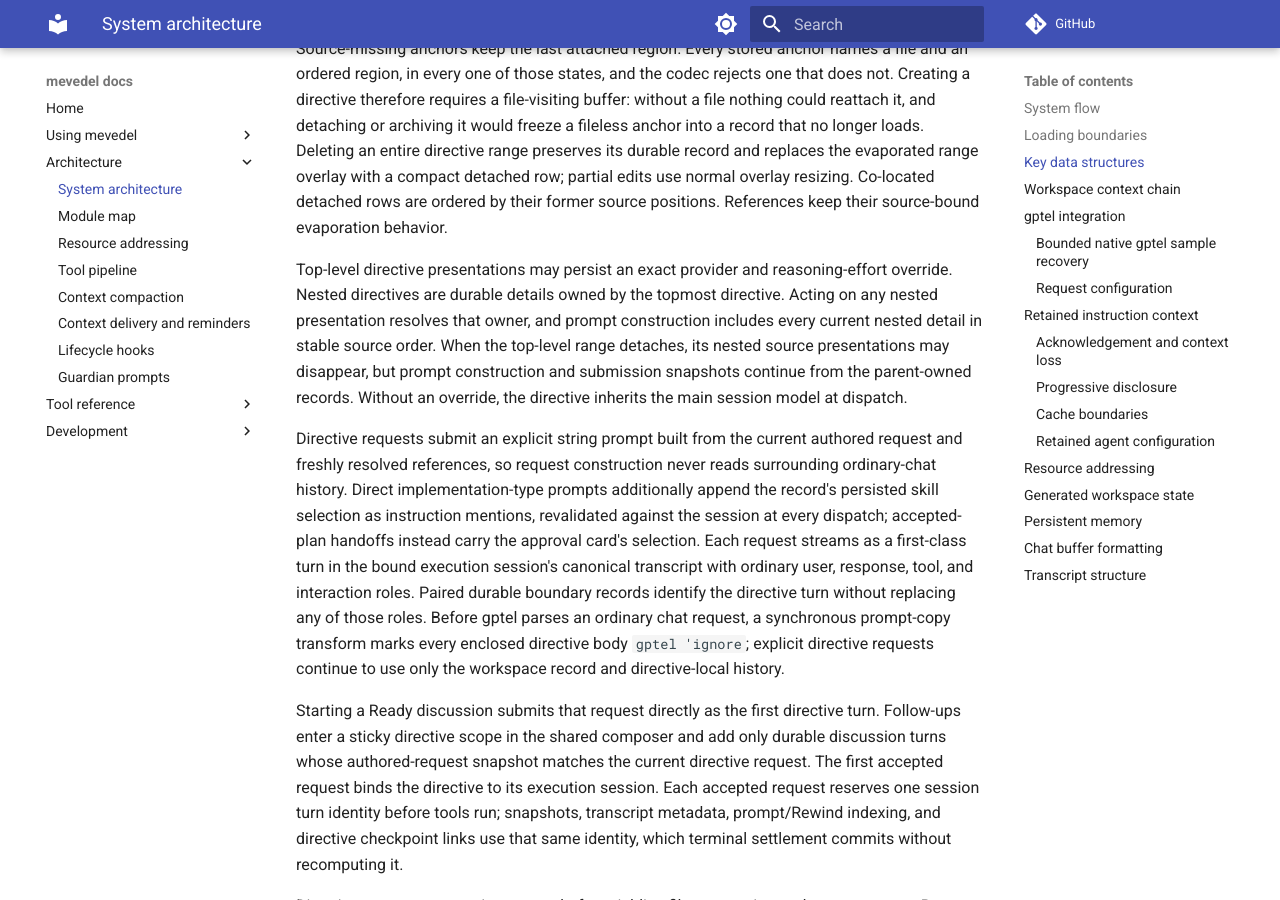
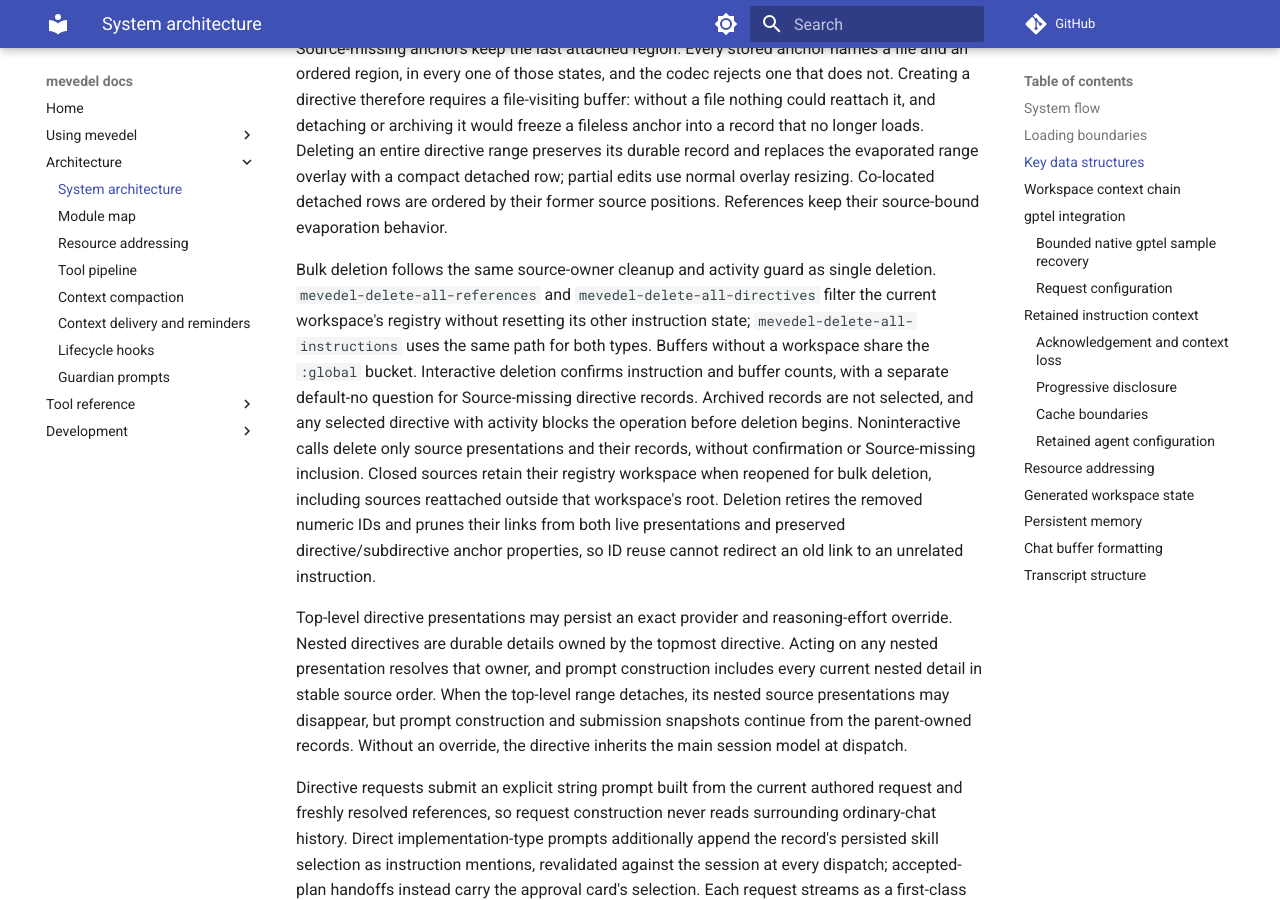
Before and after one commit to FrauH0lle/mevedel, an MkDocs documentation site: the page built from docs/architecture.md, in a window 1280 px wide and 900 px high, scrolled down 4229 px. Built offline with MkDocs 1.6.1 and Material for MkDocs 9.7.7, drawn with Linux system fonts in a browser that asks for light colours; comment, search, counter and statistics services are not loaded.

Commit message:
feat(instructions): Add workspace-scoped bulk delete commands
Share type-filtered deletion while retaining directive ownership, activity
protection, and unrelated instruction state. Offer Source-missing records
separately with a default-no answer, and retain archived records.

* mevedel-overlays.el (mevedel--delete-all-instructions-of-type): Restore
closed sources under their registry workspace, confirm counts, preflight
activity, and avoid deleting nested directives twice.
(mevedel-delete-all-instructions, mevedel-delete-all-references)
(mevedel-delete-all-directives): Expose shared bulk deletion and precise
workspace/global-bucket scope.

* mevedel-directive-source.el (mevedel--retire-instruction-identity): Retire
IDs and prune links from live and durable survivors before ID reuse.
(mevedel--delete-source-missing-directive, mevedel--delete-instruction):
Remove selected records and retire hidden subdirective identities too.

* mevedel.el: Register bulk-delete command autoloads.

* test/test-mevedel-overlays-delete.el: Cover workspace and type isolation,
global scope, confirmations, Source-missing selection, closed sources,
activity protection, nested cleanup, and links across recycled IDs.

* README.md, docs/architecture.md: Document implemented deletion scope,
confirmation, counts, and durable cleanup.

Validation: standards pass; 261 files compile with --strict and no warnings;
53 related fresh-file tests pass. The direct full suite reports 12,809
results with one known sandbox-only Wayland presentation failure and
86 skips; the orchestrator reproduces that failure on unchanged master.

```diff
--- a/docs/architecture.md
+++ b/docs/architecture.md
@@ -182,6 +182,22 @@ record and replaces the evaporated range overlay with a compact detached row;
 partial edits use normal overlay resizing. Co-located detached rows are ordered
 by their former source positions. References keep their source-bound
 evaporation behavior.
+
+Bulk deletion follows the same source-owner cleanup and activity guard as
+single deletion. `mevedel-delete-all-references` and
+`mevedel-delete-all-directives` filter the current workspace's registry without
+resetting its other instruction state; `mevedel-delete-all-instructions` uses
+the same path for both types. Buffers without a workspace share the `:global`
+bucket. Interactive deletion confirms instruction and buffer counts, with a
+separate default-no question for Source-missing directive records. Archived
+records are not selected, and any selected directive with activity blocks the
+operation before deletion begins. Noninteractive calls delete only source
+presentations and their records, without confirmation or Source-missing inclusion.
+Closed sources retain their registry workspace when reopened for bulk deletion,
+including sources reattached outside that workspace's root. Deletion retires
+the removed numeric IDs and prunes their links from both live presentations and
+preserved directive/subdirective anchor properties, so ID reuse cannot redirect
+an old link to an unrelated instruction.
 
 Top-level directive presentations may persist an exact provider and
 reasoning-effort override. Nested directives are durable details owned by the
```
Also changed, not shown: README.md (+12 -1 lines), 4 other files.
